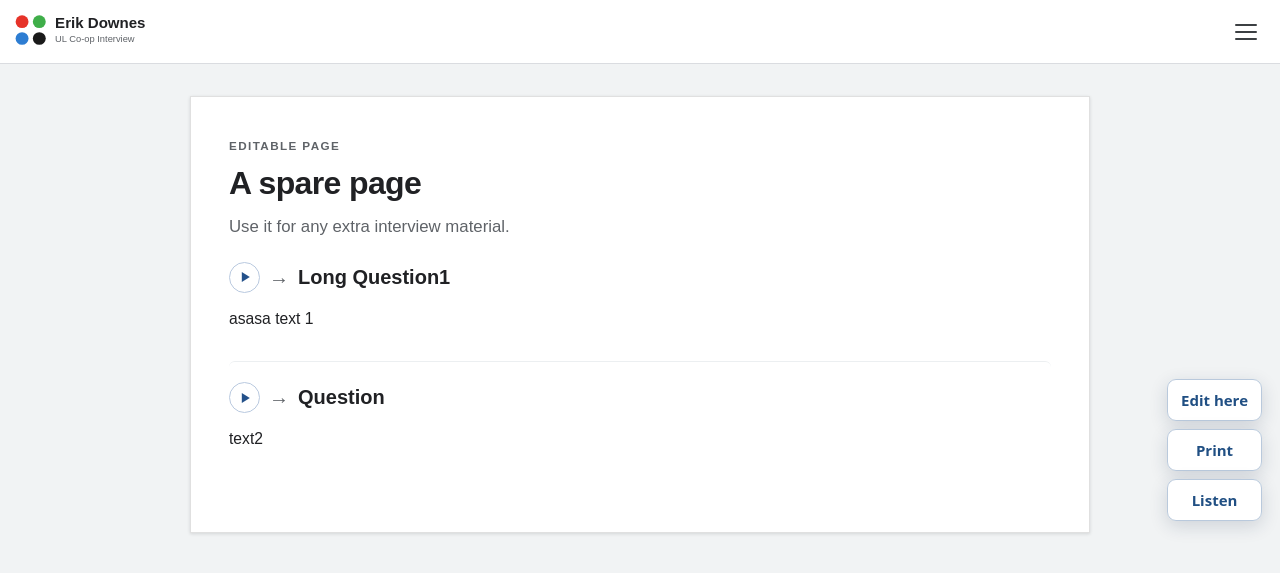
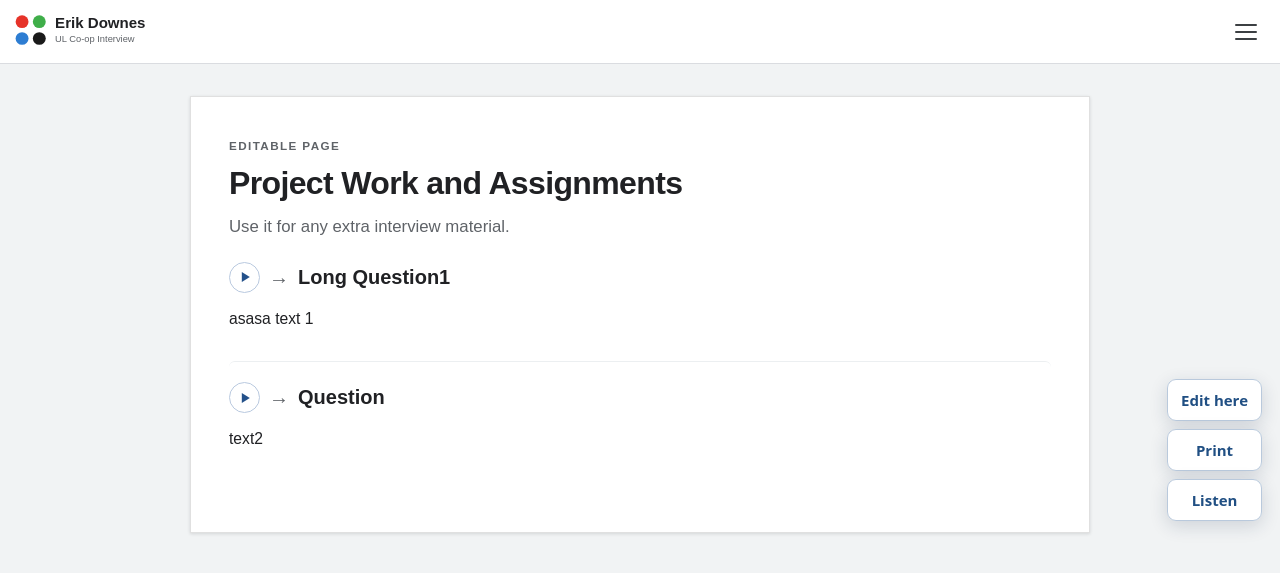
Before and after one commit to ronandownes/coop, a Jekyll site: the page built from spare-1.md, in a window 1280 px wide. Shown: the top 573 px of the page. Built offline with Jekyll 4.4.1, drawn with Linux system fonts in a browser that asks for light colours.

Commit message:
Update spare-1.md (via Pages CMS)

```diff
--- a/spare-1.md
+++ b/spare-1.md
@@ -1,7 +1,7 @@
 ---
 layout: doc
-handle: Proects
-title: A spare page
+handle: Projects
+title: Project Work and Assignments
 nav_order: 300
 eyebrow: EDITABLE PAGE
 intro: Use it for any extra interview material.
```
